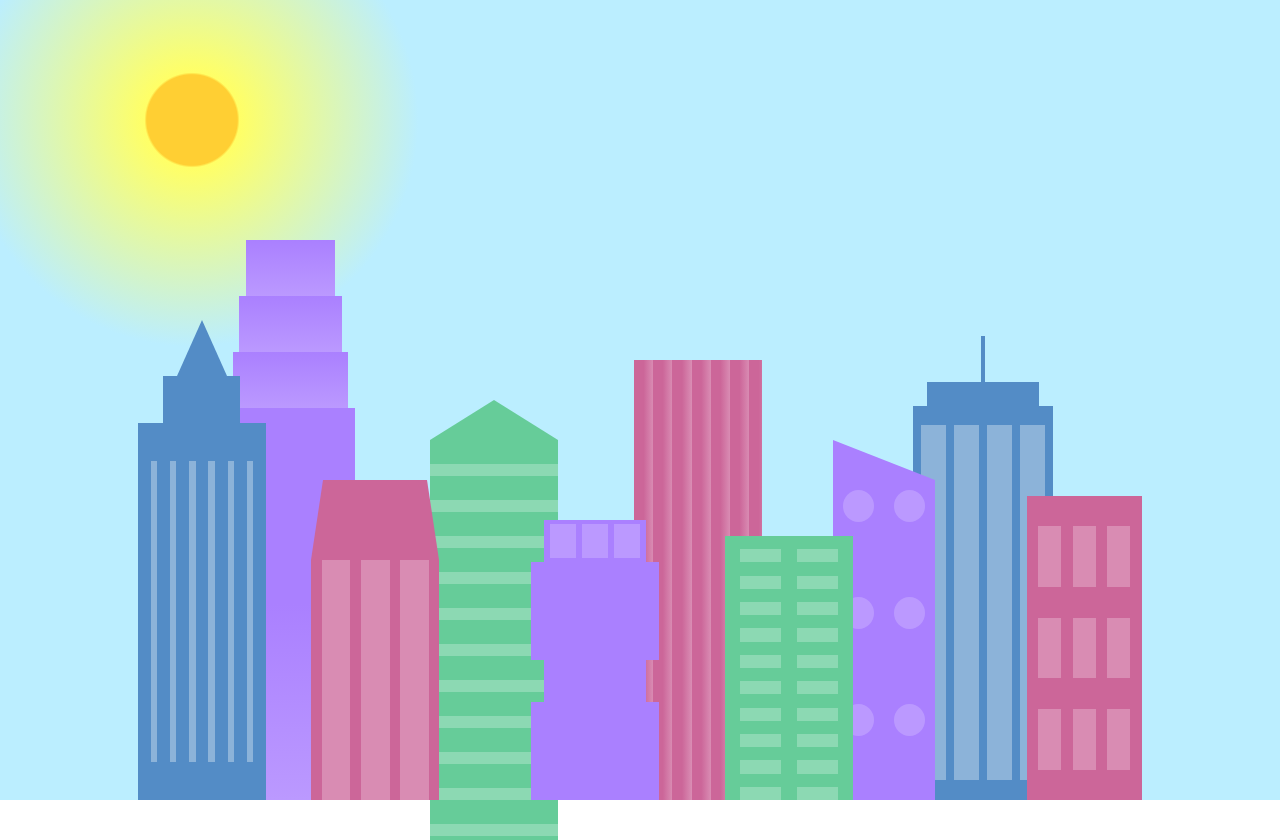
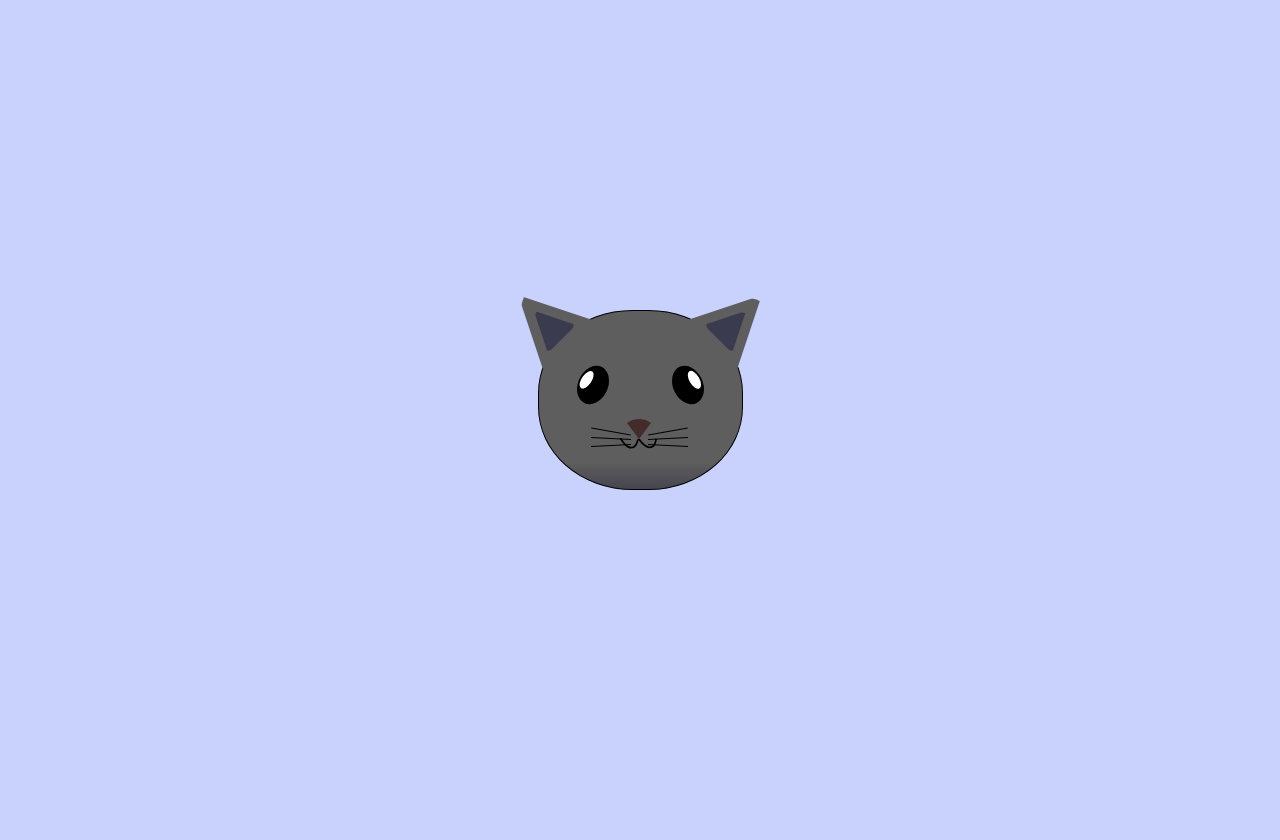
Before and after one commit to EmirRom-Design/Cat-Painting, a plain HTML site: page index.html in a window 1280 px wide. After the commit the page ends 800 px from the top, so only its background shows below. Drawn offline with Linux system fonts and the light colour scheme.

Commit message:
Add html and css files

```diff
--- a/index.html
+++ b/index.html
@@ -2,82 +2,50 @@
 <html lang="en">
     <head>
         <meta charset="UTF-8" />
-        <title>City Skyline</title>
-        <link href="styles.css" rel="stylesheet" />
+        <title>fCC Cat Painting</title>
+        <link rel="stylesheet" href="./styles.css" />
     </head>
-
     <body>
-        <div class="background-buildings sky">
-            <div></div>
-            <div></div>
-            <div class="bb1 building-wrap">
-                <div class="bb1a bb1-window"></div>
-                <div class="bb1b bb1-window"></div>
-                <div class="bb1c bb1-window"></div>
-                <div class="bb1d"></div>
+        <main>
+            <div class="cat-head">
+                <div class="cat-ears">
+                    <div class="cat-left-ear">
+                        <div class="cat-left-inner-ear"></div>
                     </div>
-            <div class="bb2">
-                <div class="bb2a"></div>
-                <div class="bb2b"></div>
-            </div>
-            <div class="bb3"></div>
-            <div></div>
-            <div class="bb4 building-wrap">
-                <div class="bb4a"></div>
-                <div class="bb4b"></div>
-                <div class="bb4c window-wrap">
-                    <div class="bb4-window"></div>
-                    <div class="bb4-window"></div>
-                    <div class="bb4-window"></div>
-                    <div class="bb4-window"></div>
+                    <div class="cat-right-ear">
+                        <div class="cat-right-inner-ear"></div>
                     </div>
                 </div>
-            <div></div>
-            <div></div>
+
+                <div class="cat-eyes">
+                    <div class="cat-left-eye">
+                        <div class="cat-left-inner-eye"></div>
+                    </div>
+                    <div class="cat-right-eye">
+                        <div class="cat-right-inner-eye"></div>
+                    </div>
                 </div>
 
-        <div class="foreground-buildings">
-            <div></div>
-            <div></div>
-            <div class="fb1 building-wrap">
-                <div class="fb1a"></div>
-                <div class="fb1b"></div>
-                <div class="fb1c"></div>
+                <div class="cat-nose"></div>
+
+                <div class="cat-mouth">
+                    <div class="cat-mouth-line-left"></div>
+                    <div class="cat-mouth-line-right"></div>
                 </div>
-            <div class="fb2">
-                <div class="fb2a"></div>
-                <div class="fb2b window-wrap">
-                    <div class="fb2-window"></div>
-                    <div class="fb2-window"></div>
-                    <div class="fb2-window"></div>
+
+                <div class="cat-whiskers">
+                    <div class="cat-whiskers-left">
+                        <div class="cat-whisker-left-top"></div>
+                        <div class="cat-whisker-left-middle"></div>
+                        <div class="cat-whisker-left-bottom"></div>
+                    </div>
+                    <div class="cat-whiskers-right">
+                        <div class="cat-whisker-right-top"></div>
+                        <div class="cat-whisker-right-middle"></div>
+                        <div class="cat-whisker-right-bottom"></div>
                     </div>
                 </div>
-            <div></div>
-            <div class="fb3 building-wrap">
-                <div class="fb3a window-wrap">
-                    <div class="fb3-window"></div>
-                    <div class="fb3-window"></div>
-                    <div class="fb3-window"></div>
             </div>
-                <div class="fb3b"></div>
-                <div class="fb3a"></div>
-                <div class="fb3b"></div>
-            </div>
-            <div class="fb4">
-                <div class="fb4a"></div>
-                <div class="fb4b">
-                    <div class="fb4-window"></div>
-                    <div class="fb4-window"></div>
-                    <div class="fb4-window"></div>
-                    <div class="fb4-window"></div>
-                    <div class="fb4-window"></div>
-                    <div class="fb4-window"></div>
-                </div>
-            </div>
-            <div class="fb5"></div>
-            <div class="fb6"></div>
-            <div></div>
-            <div></div>
-        </div>
+        </main>
     </body>
 </html>
--- a/styles.css
+++ b/styles.css
@@ -1,318 +1,206 @@
-:root {
-    --building-color1: #aa80ff;
-    --building-color2: #66cc99;
-    --building-color3: #cc6699;
-    --building-color4: #538cc6;
-    --window-color1: #bb99ff;
-    --window-color2: #8cd9b3;
-    --window-color3: #d98cb3;
-    --window-color4: #8cb3d9;
-}
-
 * {
     box-sizing: border-box;
 }
 
 body {
-    height: 100vh;
-    margin: 0;
-    overflow: hidden;
+    background-color: #c9d2fc;
 }
 
-.background-buildings,
-.foreground-buildings {
-    width: 100%;
-    height: 100%;
-    display: flex;
-    align-items: flex-end;
-    justify-content: space-evenly;
+.cat-head {
     position: absolute;
+    right: 0;
+    left: 0;
     top: 0;
+    bottom: 0;
+    margin: auto;
+    background: linear-gradient(#5e5e5e 85%, #45454f 100%);
+    width: 205px;
+    height: 180px;
+    border: 1px solid #000;
+    border-radius: 46%;
 }
 
-.building-wrap {
-    display: flex;
-    flex-direction: column;
-    align-items: center;
+.cat-left-ear {
+    position: absolute;
+    top: -26px;
+    left: -31px;
+    z-index: 1;
+    border-top-left-radius: 90px;
+    border-top-right-radius: 10px;
+    transform: rotate(-45deg);
+    border-left: 35px solid transparent;
+    border-right: 35px solid transparent;
+    border-bottom: 70px solid #5e5e5e;
 }
 
-.window-wrap {
-    display: flex;
-    align-items: center;
-    justify-content: space-evenly;
+.cat-right-ear {
+    position: absolute;
+    top: -26px;
+    left: 163px;
+    z-index: 1;
+    transform: rotate(45deg);
+    border-top-left-radius: 90px;
+    border-top-right-radius: 10px;
+    border-left: 35px solid transparent;
+    border-right: 35px solid transparent;
+    border-bottom: 70px solid #5e5e5e;
 }
 
-.sky {
-    background: radial-gradient(
-        closest-corner circle at 15% 15%,
-        #ffcf33,
-        #ffcf33 20%,
-        #ffff66 21%,
-        #bbeeff 100%
-    );
+.cat-left-inner-ear {
+    position: absolute;
+    top: 22px;
+    left: -20px;
+    border-top-left-radius: 90px;
+    border-top-right-radius: 10px;
+    border-bottom-right-radius: 40%;
+    border-bottom-left-radius: 40%;
+    border-left: 20px solid transparent;
+    border-right: 20px solid transparent;
+    border-bottom: 40px solid #3b3b4f;
 }
 
-/* BACKGROUND BUILDINGS - "bb" stands for "background building" */
-.bb1 {
-    width: 10%;
-    height: 70%;
+.cat-right-inner-ear {
+    position: absolute;
+    top: 22px;
+    left: -20px;
+    border-top-left-radius: 90px;
+    border-top-right-radius: 10px;
+    border-bottom-right-radius: 40%;
+    border-bottom-left-radius: 40%;
+    border-left: 20px solid transparent;
+    border-right: 20px solid transparent;
+    border-bottom: 40px solid #3b3b4f;
 }
 
-.bb1a {
-    width: 70%;
+.cat-left-eye {
+    position: absolute;
+    top: 54px;
+    left: 39px;
+    border-radius: 60%;
+    transform: rotate(25deg);
+    width: 30px;
+    height: 40px;
+    background-color: #000;
 }
 
-.bb1b {
-    width: 80%;
+.cat-right-eye {
+    position: absolute;
+    top: 54px;
+    left: 134px;
+    border-radius: 60%;
+    transform: rotate(-25deg);
+    width: 30px;
+    height: 40px;
+    background-color: #000;
 }
 
-.bb1c {
-    width: 90%;
+.cat-left-inner-eye {
+    position: absolute;
+    top: 8px;
+    left: 2px;
+    width: 10px;
+    height: 20px;
+    transform: rotate(10deg);
+    background-color: #fff;
+    border-radius: 60%;
 }
 
-.bb1d {
-    width: 100%;
-    height: 70%;
-    background: linear-gradient(
-        var(--building-color1) 50%,
-        var(--window-color1)
-    );
+.cat-right-inner-eye {
+    position: absolute;
+    top: 8px;
+    left: 18px;
+    transform: rotate(-5deg);
+    width: 10px;
+    height: 20px;
+    background-color: #fff;
+    border-radius: 60%;
 }
 
-.bb1-window {
-    height: 10%;
-    background: linear-gradient(var(--building-color1), var(--window-color1));
+.cat-nose {
+    position: absolute;
+    top: 108px;
+    left: 85px;
+    border-top-left-radius: 50%;
+    border-bottom-right-radius: 50%;
+    border-bottom-left-radius: 50%;
+    transform: rotate(180deg);
+    border-left: 15px solid transparent;
+    border-right: 15px solid transparent;
+    border-bottom: 20px solid #442c2c;
 }
 
-.bb2 {
-    width: 10%;
-    height: 50%;
+.cat-mouth div {
+    width: 30px;
+    height: 50px;
+    border: 2px solid #000;
+    border-radius: 190%/190px 150px 0 0;
+    border-color: black transparent transparent transparent;
 }
 
-.bb2a {
-    border-bottom: 5vh solid var(--building-color2);
-    border-left: 5vw solid transparent;
-    border-right: 5vw solid transparent;
+.cat-mouth-line-left {
+    position: absolute;
+    top: 88px;
+    left: 74px;
+    transform: rotate(170deg);
 }
 
-.bb2b {
-    width: 100%;
-    height: 100%;
-    background: repeating-linear-gradient(
-        var(--building-color2),
-        var(--building-color2) 6%,
-        var(--window-color2) 6%,
-        var(--window-color2) 9%
-    );
+.cat-mouth-line-right {
+    position: absolute;
+    top: 88px;
+    left: 91px;
+    transform: rotate(165deg);
 }
 
-.bb3 {
-    width: 10%;
-    height: 55%;
-    background: repeating-linear-gradient(
-        90deg,
-        var(--building-color3),
-        var(--building-color3),
-        var(--window-color3) 15%
-    );
+.cat-whiskers-left div {
+    width: 40px;
+    height: 1px;
+    background-color: #000;
 }
 
-.bb4 {
-    width: 11%;
-    height: 58%;
+.cat-whiskers-right div {
+    width: 40px;
+    height: 1px;
+    background-color: #000;
 }
 
-.bb4a {
-    width: 3%;
-    height: 10%;
-    background-color: var(--building-color4);
+.cat-whisker-left-top {
+    position: absolute;
+    top: 120px;
+    left: 52px;
+    transform: rotate(10deg);
 }
 
-.bb4b {
-    width: 80%;
-    height: 5%;
-    background-color: var(--building-color4);
+.cat-whisker-left-middle {
+    position: absolute;
+    top: 127px;
+    left: 52px;
+    transform: rotate(3deg);
 }
 
-.bb4c {
-    width: 100%;
-    height: 85%;
-    background-color: var(--building-color4);
+.cat-whisker-left-bottom {
+    position: absolute;
+    top: 134px;
+    left: 52px;
+    transform: rotate(-3deg);
 }
 
-.bb4-window {
-    width: 18%;
-    height: 90%;
-    background-color: var(--window-color4);
+.cat-whisker-right-top {
+    position: absolute;
+    top: 120px;
+    left: 109px;
+    transform: rotate(-10deg);
 }
 
-/* FOREGROUND BUILDINGS - "fb" stands for "foreground building" */
-.fb1 {
-    width: 10%;
-    height: 60%;
+.cat-whisker-right-middle {
+    position: absolute;
+    top: 127px;
+    left: 109px;
+    transform: rotate(-3deg);
 }
 
-.fb1a {
-    border-bottom: 7vh solid var(--building-color4);
-    border-left: 2vw solid transparent;
-    border-right: 2vw solid transparent;
+.cat-whisker-right-bottom {
+    position: absolute;
+    top: 134px;
+    left: 109px;
+    transform: rotate(3deg);
 }
-
-.fb1b {
-    width: 60%;
-    height: 10%;
-    background-color: var(--building-color4);
-}
-
-.fb1c {
-    width: 100%;
-    height: 80%;
-    background: repeating-linear-gradient(
-            90deg,
-            var(--building-color4),
-            var(--building-color4) 10%,
-            transparent 10%,
-            transparent 15%
-        ),
-        repeating-linear-gradient(
-            var(--building-color4),
-            var(--building-color4) 10%,
-            var(--window-color4) 10%,
-            var(--window-color4) 90%
-        );
-}
-
-.fb2 {
-    width: 10%;
-    height: 40%;
-}
-
-.fb2a {
-    width: 100%;
-    border-bottom: 10vh solid var(--building-color3);
-    border-left: 1vw solid transparent;
-    border-right: 1vw solid transparent;
-}
-
-.fb2b {
-    width: 100%;
-    height: 75%;
-    background-color: var(--building-color3);
-}
-
-.fb2-window {
-    width: 22%;
-    height: 100%;
-    background-color: var(--window-color3);
-}
-
-.fb3 {
-    width: 10%;
-    height: 35%;
-}
-
-.fb3a {
-    width: 80%;
-    height: 15%;
-    background-color: var(--building-color1);
-}
-
-.fb3b {
-    width: 100%;
-    height: 35%;
-    background-color: var(--building-color1);
-}
-
-.fb3-window {
-    width: 25%;
-    height: 80%;
-    background-color: var(--window-color1);
-}
-
-.fb4 {
-    width: 8%;
-    height: 45%;
-    position: relative;
-    left: 10%;
-}
-
-.fb4a {
-    border-top: 5vh solid transparent;
-    border-left: 8vw solid var(--building-color1);
-}
-
-.fb4b {
-    width: 100%;
-    height: 89%;
-    background-color: var(--building-color1);
-    display: flex;
-    flex-wrap: wrap;
-}
-
-.fb4-window {
-    width: 30%;
-    height: 10%;
-    border-radius: 50%;
-    background-color: var(--window-color1);
-    margin: 10%;
-}
-
-.fb5 {
-    width: 10%;
-    height: 33%;
-    position: relative;
-    right: 10%;
-    background: repeating-linear-gradient(
-            var(--building-color2),
-            var(--building-color2) 5%,
-            transparent 5%,
-            transparent 10%
-        ),
-        repeating-linear-gradient(
-            90deg,
-            var(--building-color2),
-            var(--building-color2) 12%,
-            var(--window-color2) 12%,
-            var(--window-color2) 44%
-        );
-}
-
-.fb6 {
-    width: 9%;
-    height: 38%;
-    background: repeating-linear-gradient(
-            90deg,
-            var(--building-color3),
-            var(--building-color3) 10%,
-            transparent 10%,
-            transparent 30%
-        ),
-        repeating-linear-gradient(
-            var(--building-color3),
-            var(--building-color3) 10%,
-            var(--window-color3) 10%,
-            var(--window-color3) 30%
-        );
-}
-
-@media (max-width: 1000px) {
-    :root {
-        --building-color1: #000;
-        --building-color2: #000;
-        --building-color3: #000;
-        --building-color4: #000;
-        --window-color1: #777;
-        --window-color2: #777;
-        --window-color3: #777;
-        --window-color4: #777;
-    }
-    .sky {
-        background: radial-gradient(
-            closest-corner circle at 15% 15%,
-            #ccc,
-            #ccc 20%,
-            #445 21%,
-            #223 100%
-        );
-    }
-}
```
Lines whose indentation alone changed are shown as unchanged.
